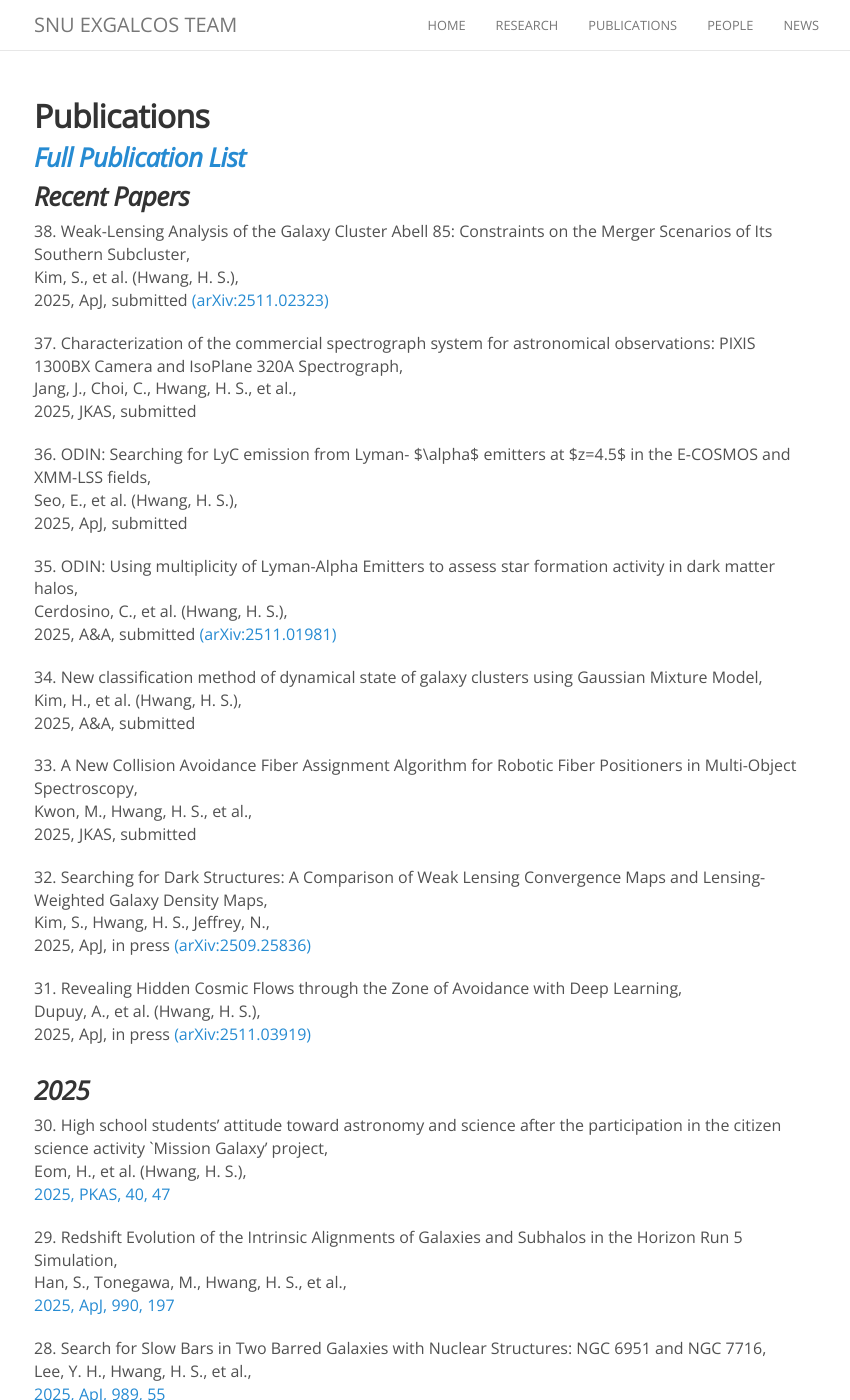
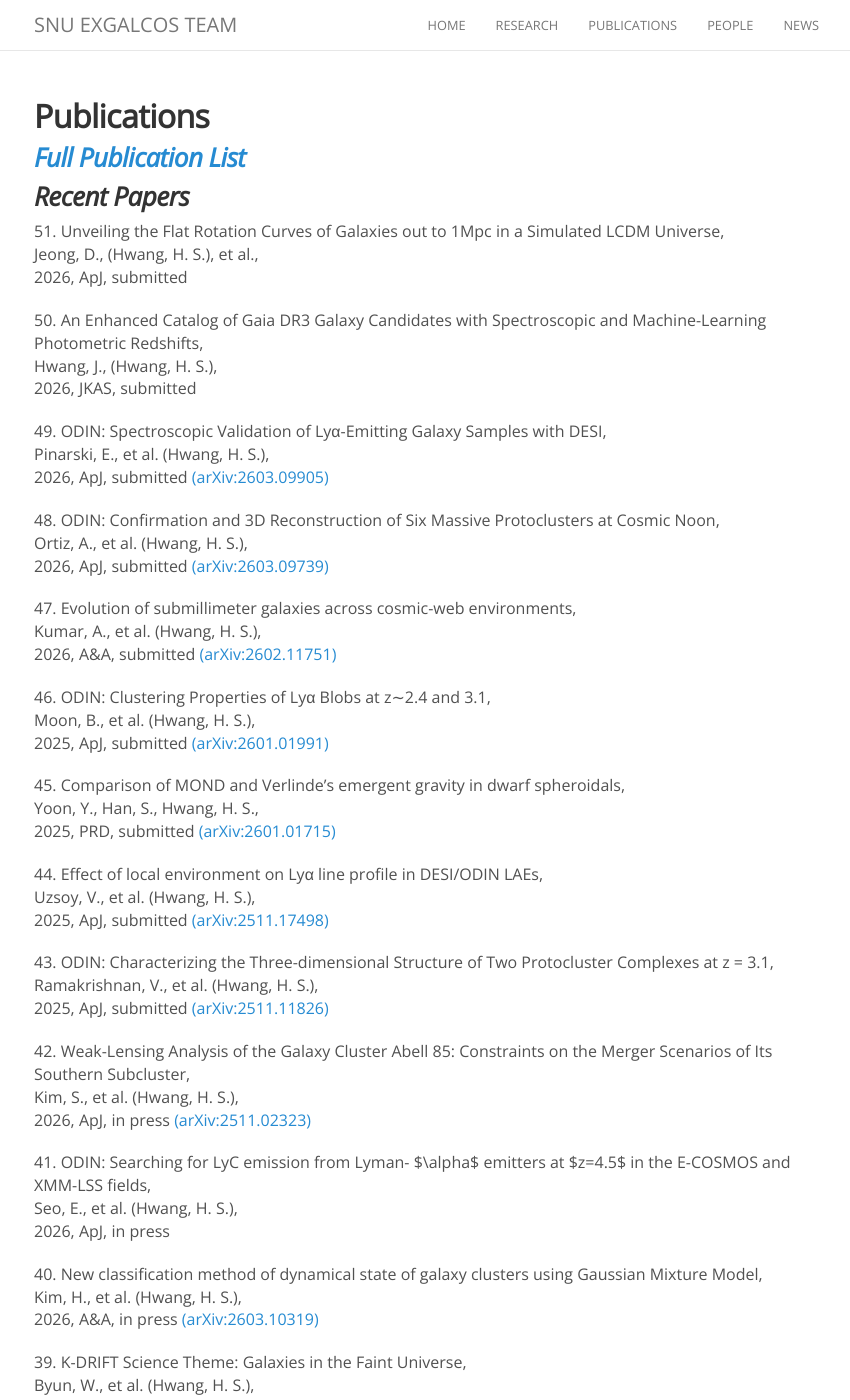
Before and after one commit to exgalcos/exgalcos.github.io, a Jekyll site: the page built from publications.md, in a window 1280 px wide and 1400 px high. Shown: the whole window, without its empty margins (221-1071 px from the left). Built offline with Jekyll 4.4.1, drawn with Linux system fonts in a browser that asks for light colours; nearby versions of some CDN libraries; comment, search, counter and statistics services are not loaded; some of the changed text lies outside the part shown.

Commit message:
Update publications.md

```diff
--- a/publications.md
+++ b/publications.md
@@ -8,37 +8,90 @@ permalink: /publication/
 ### [_Full Publication List_](https://hwanghs.github.io/publications)
 
 ###  _Recent Papers_
-38\. Weak-Lensing Analysis of the Galaxy Cluster Abell 85: Constraints on the Merger Scenarios of Its Southern Subcluster,<br>
+51\. Unveiling the Flat Rotation Curves of Galaxies out to 1Mpc in a Simulated LCDM Universe,<br>
+Jeong, D., (Hwang, H. S.), et al.,<br>
+2026, ApJ, submitted
+
+50\. An Enhanced Catalog of Gaia DR3 Galaxy Candidates with Spectroscopic and Machine-Learning Photometric Redshifts,<br>
+Hwang, J., (Hwang, H. S.),<br>
+2026, JKAS, submitted
+
+49\. ODIN: Spectroscopic Validation of Lyα-Emitting Galaxy Samples with DESI,<br>
+Pinarski, E., et al. (Hwang, H. S.),<br>
+2026, ApJ, submitted [(arXiv:2603.09905)](https://ui.adsabs.harvard.edu/abs/2026arXiv260309905P/abstract)
+
+48\. ODIN: Confirmation and 3D Reconstruction of Six Massive Protoclusters at Cosmic Noon,<br>
+Ortiz, A., et al. (Hwang, H. S.),<br>
+2026, ApJ, submitted [(arXiv:2603.09739)](https://ui.adsabs.harvard.edu/abs/2026arXiv260309739O/abstract)
+
+47\. Evolution of submillimeter galaxies across cosmic-web environments,<br>
+Kumar, A., et al. (Hwang, H. S.),<br>
+2026, A&A, submitted [(arXiv:2602.11751)](https://ui.adsabs.harvard.edu/abs/2026arXiv260211751K/abstract)
+
+46\. ODIN: Clustering Properties of Lyα Blobs at z∼2.4 and 3.1,<br>
+Moon, B., et al. (Hwang, H. S.),<br>
+2025, ApJ, submitted [(arXiv:2601.01991)](https://ui.adsabs.harvard.edu/abs/2026arXiv260101991M/abstract)
+
+45\. Comparison of MOND and Verlinde’s emergent gravity in dwarf spheroidals,<br>
+Yoon, Y., Han, S., Hwang, H. S.,<br>
+2025, PRD, submitted [(arXiv:2601.01715)](https://ui.adsabs.harvard.edu/abs/2026arXiv260101715Y/abstract)
+
+44\. Effect of local environment on Lyα line profile in DESI/ODIN LAEs,<br>
+Uzsoy, V., et al. (Hwang, H. S.),<br>
+2025, ApJ, submitted [(arXiv:2511.17498)](https://ui.adsabs.harvard.edu/abs/2025arXiv251117498U/abstract)
+
+43\. ODIN: Characterizing the Three-dimensional Structure of Two Protocluster Complexes at z = 3.1,<br>
+Ramakrishnan, V., et al. (Hwang, H. S.),<br>
+2025, ApJ, submitted [(arXiv:2511.11826)](https://ui.adsabs.harvard.edu/abs/2025arXiv251111826R/abstract)
+
+42\. Weak-Lensing Analysis of the Galaxy Cluster Abell 85: Constraints on the Merger Scenarios of Its Southern Subcluster,<br>
 Kim, S., et al. (Hwang, H. S.),<br>
-2025, ApJ, submitted [(arXiv:2511.02323)](https://ui.adsabs.harvard.edu/abs/2025arXiv251102323K/abstract)
+2026, ApJ, in press [(arXiv:2511.02323)](https://ui.adsabs.harvard.edu/abs/2025arXiv251102323K/abstract)
 
-37\. Characterization of the commercial spectrograph system for astronomical observations: PIXIS 1300BX Camera and IsoPlane 320A Spectrograph,<br>
+41\. ODIN: Searching for LyC emission from Lyman- $\alpha$ emitters at $z=4.5$ in the E-COSMOS and XMM-LSS fields,<br>
+Seo, E., et al. (Hwang, H. S.),<br>
+2026, ApJ, in press
+
+40\. New classification method of dynamical state of galaxy clusters using Gaussian Mixture Model,<br>
+Kim, H., et al. (Hwang, H. S.),<br>
+2026, A&A, in press [(arXiv:2603.10319)](https://ui.adsabs.harvard.edu/abs/2026arXiv260310319K/abstract)
+
+39\. K-DRIFT Science Theme: Galaxies in the Faint Universe,<br>
+Byun, W., et al. (Hwang, H. S.),<br>
+2026, JKAS, in press [(arXiv:2602.08283)](https://ui.adsabs.harvard.edu/abs/2026arXiv260208283B/abstract)
+
+###  _2026_
+38\. A Redshift Survey of the Nearby Galaxy Cluster Abell 2199: No Upturn of the Faint-End Slope of Galaxy Luminosity Function,<br>
+Park, J.-I., Song, H., Hwang, H. S.,<br>
+[2026, JKAS, 59, 33](https://ui.adsabs.harvard.edu/abs/2026JKAS...59...33P/abstract)
+
+37\. Searching for Dark Structures: A Comparison of Weak Lensing Convergence Maps and Lensing-Weighted Galaxy Density Maps,<br>
+Kim, S., Hwang, H. S., Jeffrey, N.,<br>
+[2026, ApJS, 282, 23](https://ui.adsabs.harvard.edu/abs/2026ApJS..282...23K/abstract))
+
+36\. ODIN: A New Lyα Blob Selection Method, Sample, and Statistical Analysis at z ∼ 3.1,<br>
+Moon, B., et al. (Hwang, H. S.),<br>
+[2026, ApJ, 998, 345](https://ui.adsabs.harvard.edu/abs/2026ApJ...998..345M/abstract)
+
+35\. The Redshifts from 122 Bands: Comparative Redshift Forecast for Low-Resolution Spectra from SPHEREx and 7-Dimensional Sky Survey (7DS),<br>
+Bae, J., et al. (Hwang, H. S.),<br>
+[2026, A&A, 706, 347](https://ui.adsabs.harvard.edu/abs/2026A%26A...706A.347B/abstract)
+
+34\. Characterization of the commercial spectrograph system for astronomical observations: PIXIS 1300BX Camera and IsoPlane 320A Spectrograph,<br>
 Jang, J., Choi, C., Hwang, H. S., et al.,<br>
-2025, JKAS, submitted
-
-36\. ODIN: Searching for LyC emission from Lyman- $\alpha$ emitters at $z=4.5$ in the E-COSMOS and XMM-LSS fields,<br>
-Seo, E., et al. (Hwang, H. S.),<br>
-2025, ApJ, submitted
-
-35\. ODIN: Using multiplicity of Lyman-Alpha Emitters to assess star formation activity in dark matter halos,<br>
-Cerdosino, C., et al. (Hwang, H. S.),<br>
-2025, A&A, submitted [(arXiv:2511.01981)](https://ui.adsabs.harvard.edu/abs/2025arXiv251101981C/abstract)
-
-34\. New classification method of dynamical state of galaxy clusters using Gaussian Mixture Model,<br>
-Kim, H., et al. (Hwang, H. S.),<br>
-2025, A&A, submitted
+[2026, JKAS, 59, 11](https://ui.adsabs.harvard.edu/abs/2026JKAS...59...11J/abstract)
 
 33\. A New Collision Avoidance Fiber Assignment Algorithm for Robotic Fiber Positioners in Multi-Object Spectroscopy,<br>
 Kwon, M., Hwang, H. S., et al.,<br>
-2025, JKAS, submitted
+[2026, JKAS, 59, 1](https://ui.adsabs.harvard.edu/abs/2026JKAS...59....1K/abstract)
 
-32\. Searching for Dark Structures: A Comparison of Weak Lensing Convergence Maps and Lensing-Weighted Galaxy Density Maps,<br>
-Kim, S., Hwang, H. S., Jeffrey, N.,<br>
-2025, ApJ, in press [(arXiv:2509.25836)](https://ui.adsabs.harvard.edu/abs/2025arXiv250925836K/abstract)
+32\. Revealing Hidden Cosmic Flows through the Zone of Avoidance with Deep Learning,<br>
+Dupuy, A., et al. (Hwang, H. S.),<br>
+[2026, ApJ, 997, 59](https://ui.adsabs.harvard.edu/abs/2026ApJ...997...59D/abstract)
 
-31\. Revealing Hidden Cosmic Flows through the Zone of Avoidance with Deep Learning,<br>
-Dupuy, A., et al. (Hwang, H. S.),<br>
-2025, ApJ, in press [(arXiv:2511.03919)](https://arxiv.org/abs/2511.03919)
+31\. ODIN: Using multiplicity of Lyman-Alpha Emitters to assess star formation activity in dark matter halos,<br>
+Cerdosino, C., et al. (Hwang, H. S.),<br>
+[2026, A&A, 706, 24](https://ui.adsabs.harvard.edu/abs/2026A%26A...706A..24C/abstract))
 
 ###  _2025_
 30\. High school students’ attitude toward astronomy and science after the participation in the citizen science activity `Mission Galaxy’ project,<br>
```
